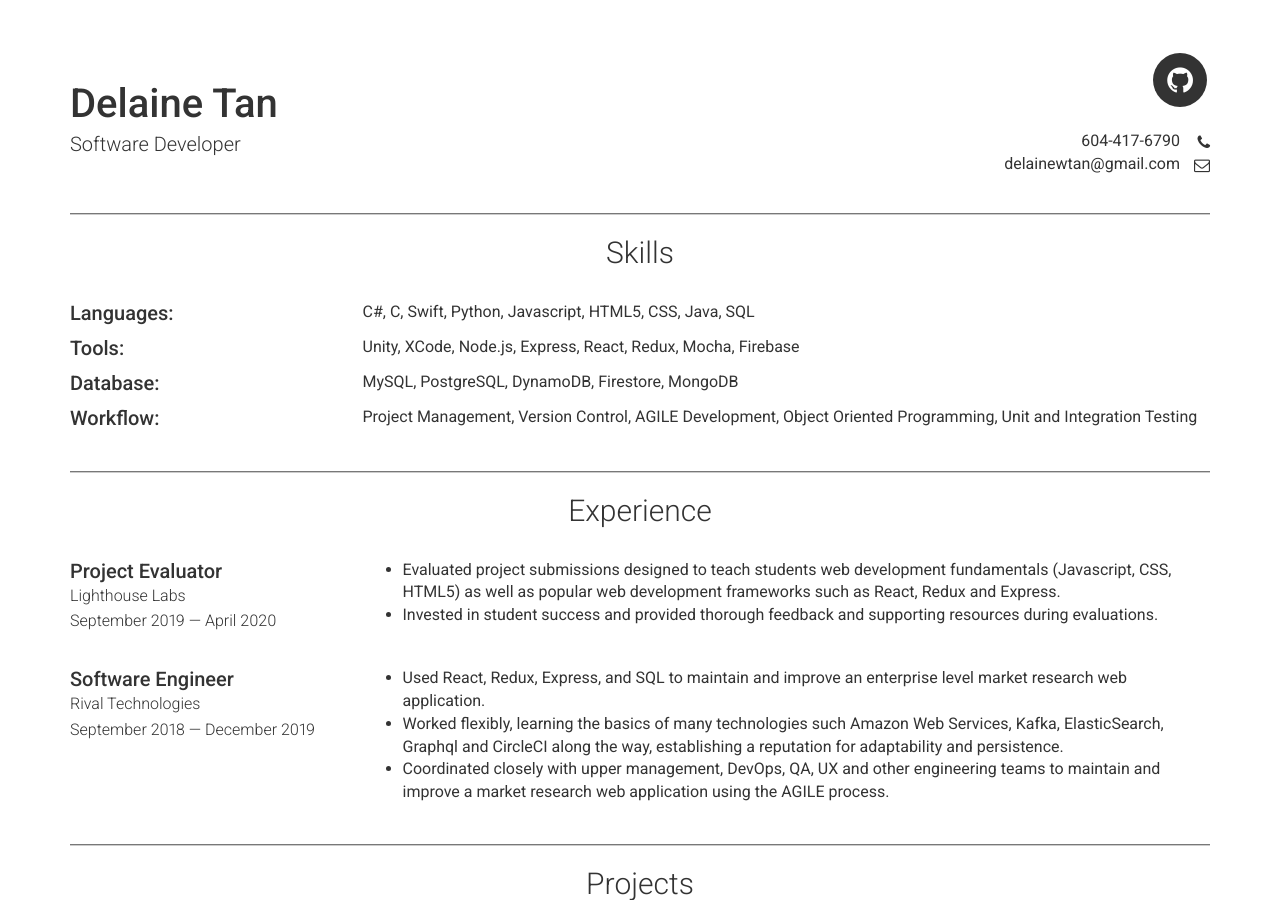
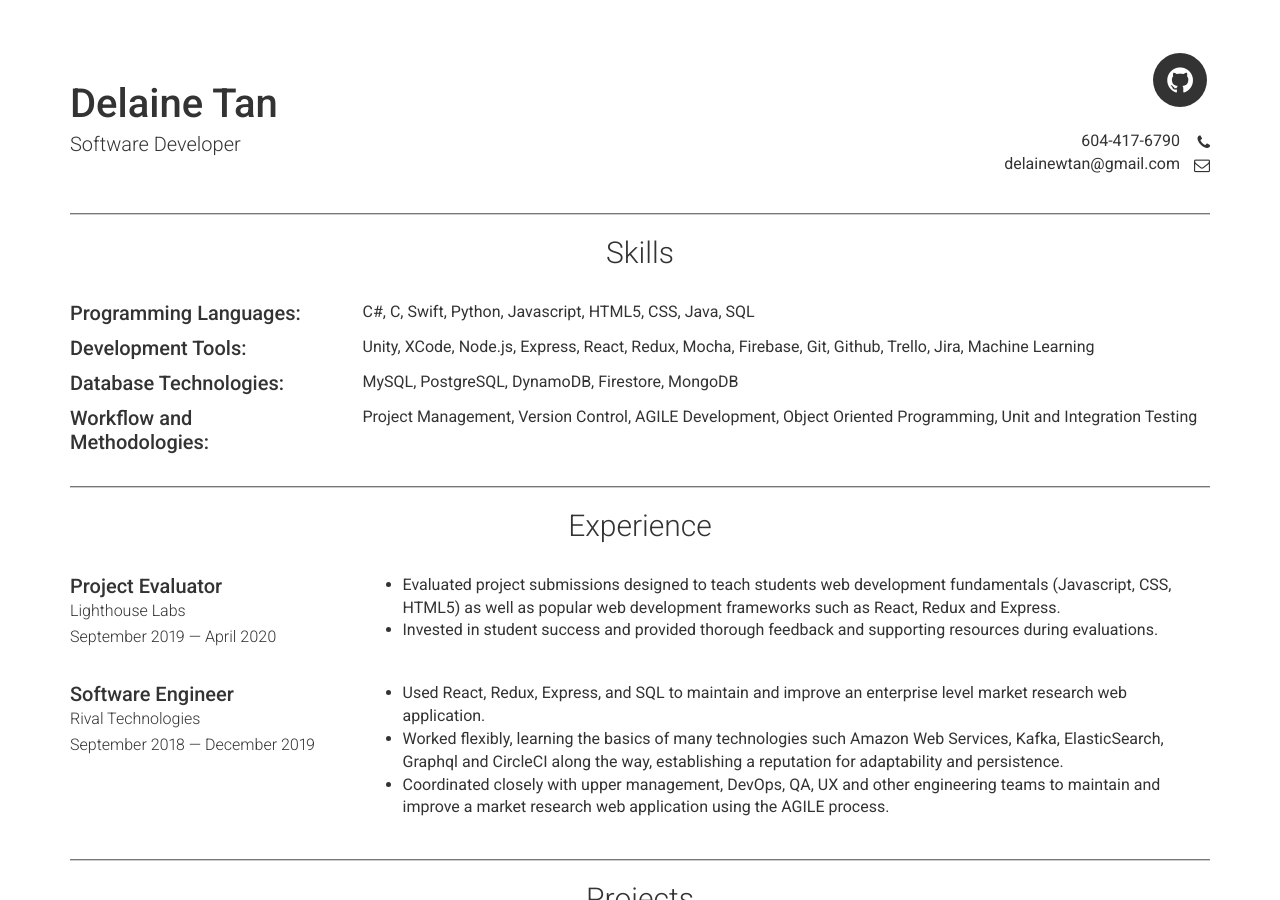
Before and after one commit to DelaineWTan/delainewtan.github.io, a Jekyll site: the page built from index.md, in a window 1280 px wide and 900 px high. Built offline with Jekyll 4.4.1, drawn with Linux system fonts in a browser that asks for light colours.

Commit message:
Add more skills

```diff
--- a/_data/skills.yml
+++ b/_data/skills.yml
@@ -1,12 +1,12 @@
 - layout: left
-  name: "Languages:"
+  name: "Programming Languages:"
   description: C#, C, Swift, Python, Javascript, HTML5, CSS, Java, SQL
 - layout: left
-  name: "Tools:"
-  description: Unity, XCode, Node.js, Express, React, Redux, Mocha, Firebase
+  name: "Development Tools:"
+  description: Unity, XCode, Node.js, Express, React, Redux, Mocha, Firebase, Git, Github, Trello, Jira, Machine Learning
 - layout: left
-  name: "Database:"
+  name: "Database Technologies:"
   description: MySQL, PostgreSQL, DynamoDB, Firestore, MongoDB
 - layout: left
-  name: "Workflow:"
+  name: "Workflow and Methodologies:"
   description: Project Management, Version Control, AGILE Development, Object Oriented Programming, Unit and Integration Testing
```
